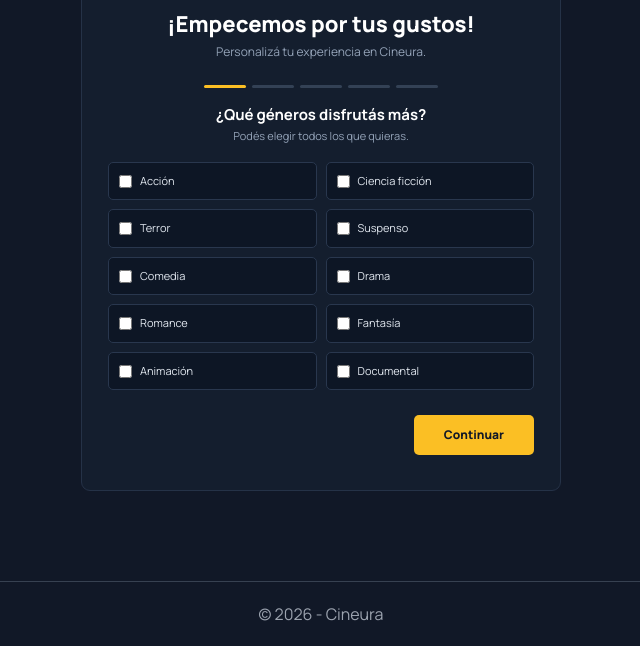
After one commit to Lorenzock10/Cineura, an ASP.NET Core app: template Views/Home/Cuestionario.cshtml in a window 1280 px wide. The commit adds this page. Shown: the part 508-1154 px from the top of the page, without its empty margins (319-959 px from the left). Run offline with ASP.NET Core 8, Linux system fonts and the light colour scheme; the template is opened without the code that fills it, so the values that code supplies are empty; style sheets or scripts are compiled from the project's sources.

Commit message:
agregación de las preguntas al registrarse

```diff
--- /dev/null
+++ b/Views/Home/Cuestionario.cshtml
@@ -0,0 +1,160 @@
+
+@{
+    ViewData["Title"] = "Tus gustos - Cineura";
+}
+
+<div class="cine-cuestionario">
+    <div class="cine-cuestionario-tarjeta">
+
+        <div class="cine-cuestionario-estrella">
+            <img src="~/imagenes/logo_c.png" alt="Logo Cineura" />
+        </div>
+        <h2 id="tituloPregunta">¡Empecemos por tus gustos!</h2>
+        <p id="subtituloPregunta">
+            Personalizá tu experiencia en Cineura.
+        </p>
+
+        <div class="cine-cuestionario-progreso">
+            <span class="activo"></span>
+            <span></span>
+            <span></span>
+            <span></span>
+            <span></span>
+        </div>
+
+        @if (TempData["Error"] != null)
+        {
+            <p class="cine-cuestionario-error">@TempData["Error"]</p>
+        }
+
+        <form asp-controller="Home"
+              asp-action="GuardarCuestionario"
+              method="post"
+              id="formCuestionario">
+
+            @Html.AntiForgeryToken()
+
+            <div class="cine-pregunta activa">
+                <h3>¿Qué géneros disfrutás más?</h3>
+                <p>Podés elegir todos los que quieras.</p>
+
+                <div class="cine-opciones">
+                    @foreach (string genero in new string[] {
+                        "Acción", "Ciencia ficción", "Terror",
+                        "Suspenso", "Comedia", "Drama",
+                        "Romance", "Fantasía", "Animación",
+                        "Documental"
+                    })
+                    {
+                        <label class="cine-opcion">
+                            <input type="checkbox"
+                                   name="generos"
+                                   value="@genero" />
+                            <span>@genero</span>
+                        </label>
+                    }
+                </div>
+            </div>
+
+            <div class="cine-pregunta">
+                <h3>¿Qué tipo de historias disfrutás más?</h3>
+                <p>Elegí las que más te representen.</p>
+
+                <div class="cine-opciones">
+                    @foreach (string historia in new string[] {
+                        "Que me hagan pensar", "Que me emocionen",
+                        "Que me hagan reír", "Con misterio",
+                        "Que me sorprendan", "Con mucha tensión"
+                    })
+                    {
+                        <label class="cine-opcion">
+                            <input type="checkbox"
+                                   name="historias"
+                                   value="@historia" />
+                            <span>@historia</span>
+                        </label>
+                    }
+                </div>
+            </div>
+
+            <div class="cine-pregunta">
+                <h3>¿Con quién solés ver películas?</h3>
+                <p>Elegí la opción que más se acerque a vos.</p>
+
+                <div class="cine-opciones">
+                    @foreach (string opcion in new string[] {
+                        "Solo/a", "Con amigos", "En familia",
+                        "En pareja", "Depende del momento"
+                    })
+                    {
+                        <label class="cine-opcion">
+                            <input type="radio"
+                                   name="compania"
+                                   value="@opcion" />
+                            <span>@opcion</span>
+                        </label>
+                    }
+                </div>
+            </div>
+
+            <div class="cine-pregunta">
+                <h3>¿Qué buscás cuando elegís una película?</h3>
+                <p>Podés marcar más de una emoción.</p>
+
+                <div class="cine-opciones">
+                    @foreach (string emocion in new string[] {
+                        "Adrenalina", "Tranquilidad",
+                        "Emoción", "Intriga",
+                        "Inspiración", "Desconectar"
+                    })
+                    {
+                        <label class="cine-opcion">
+                            <input type="checkbox"
+                                   name="emociones"
+                                   value="@emocion" />
+                            <span>@emocion</span>
+                        </label>
+                    }
+                </div>
+            </div>
+
+            <div class="cine-pregunta">
+                <h3>¿Te gusta descubrir películas poco populares?</h3>
+                <p>Elegí la respuesta que mejor te describa.</p>
+
+                <div class="cine-opciones">
+                    @foreach (string opcion in new string[] {
+                        "Sí, me encanta descubrir",
+                        "A veces, si me interesan",
+                        "Prefiero las más conocidas"
+                    })
+                    {
+                        <label class="cine-opcion">
+                            <input type="radio"
+                                   name="descubrimiento"
+                                   value="@opcion" />
+                            <span>@opcion</span>
+                        </label>
+                    }
+                </div>
+            </div>
+
+            <p id="errorPregunta" class="cine-cuestionario-error"
+               role="alert" aria-live="polite"></p>
+
+            <div class="cine-cuestionario-botones">
+                <button type="button"
+                        id="botonVolver"
+                        class="cine-boton-volver">
+                    ← Volver
+                </button>
+
+                <button type="button"
+                        id="botonContinuar"
+                        class="cine-boton-continuar">
+                    Continuar
+                </button>
+            </div>
+        </form>
+    </div>
+</div>
--- a/wwwroot/css/site.css
+++ b/wwwroot/css/site.css
@@ -1174,3 +1174,196 @@ body {
         font-size: 20px;
     }
 }
+
+/* CUESTIONARIO CINEURA */
+
+.cine-cuestionario {
+    min-height: 85vh;
+    background: #111827;
+    display: flex;
+    justify-content: center;
+    align-items: center;
+    padding: 50px 20px;
+    font-family: 'Manrope', sans-serif;
+}
+
+.cine-cuestionario-tarjeta {
+    width: 100%;
+    max-width: 480px;
+    background: #141e2e;
+    border: 1px solid #253247;
+    border-radius: 9px;
+    padding: 35px 26px;
+    text-align: center;
+    color: white;
+}
+
+.cine-cuestionario-estrella {
+    font-size: 38px;
+    color: #FBBF24;
+    margin-bottom: 12px;
+}
+
+.cine-cuestionario-tarjeta h2 {
+    font-size: 22px;
+    font-weight: 800;
+    margin-bottom: 6px;
+}
+
+.cine-cuestionario-tarjeta > p {
+    font-size: 12px;
+    color: #94a3b8;
+}
+
+.cine-cuestionario-progreso {
+    display: flex;
+    justify-content: center;
+    gap: 6px;
+    margin: 24px 0 18px;
+}
+
+.cine-cuestionario-progreso span {
+    width: 42px;
+    height: 3px;
+    background: #334155;
+    border-radius: 5px;
+}
+
+.cine-cuestionario-progreso span.activo {
+    background: #FBBF24;
+}
+
+.cine-pregunta {
+    display: none;
+}
+
+.cine-pregunta.activa {
+    display: block;
+}
+
+.cine-pregunta h3 {
+    font-size: 15px;
+    font-weight: 700;
+    margin-bottom: 4px;
+}
+
+.cine-pregunta p {
+    font-size: 11px;
+    color: #94a3b8;
+    margin-bottom: 17px;
+}
+
+.cine-opciones {
+    display: grid;
+    grid-template-columns: repeat(2, minmax(0, 1fr));
+    gap: 9px;
+    text-align: left;
+}
+
+.cine-opcion {
+    display: flex;
+    align-items: center;
+    gap: 8px;
+    padding: 10px;
+    background: #0d1625;
+    border: 1px solid #29374e;
+    border-radius: 5px;
+    font-size: 11px;
+    color: #e2e8f0;
+    cursor: pointer;
+    transition: 0.2s;
+}
+
+.cine-opcion:hover {
+    border-color: #FBBF24;
+}
+
+.cine-opcion:has(input:checked) {
+    border-color: #FBBF24;
+    background: #2b2c22;
+}
+
+.cine-opcion input {
+    margin: 0;
+    accent-color: #FBBF24;
+}
+
+.cine-cuestionario-botones {
+    display: flex;
+    justify-content: space-between;
+    align-items: center;
+    margin-top: 25px;
+}
+
+.cine-boton-volver {
+    border: none;
+    background: transparent;
+    color: #94a3b8;
+    font-size: 12px;
+    cursor: pointer;
+}
+
+.cine-boton-continuar {
+    background: #FBBF24;
+    color: #111827;
+    border: none;
+    border-radius: 5px;
+    padding: 11px 30px;
+    font-size: 12px;
+    font-weight: 800;
+    cursor: pointer;
+}
+
+.cine-boton-continuar:hover {
+    background: #f59e0b;
+}
+
+.cine-cuestionario-error {
+    color: #EF4444;
+    font-size: 12px;
+    margin-top: 12px;
+}
+
+@media (max-width: 480px) {
+    .cine-opciones {
+        grid-template-columns: 1fr;
+    }
+
+    .cine-cuestionario-tarjeta {
+        padding: 25px 18px;
+    }
+}
+
+/* PANTALLA FINAL DEL CUESTIONARIO */
+
+.cine-final {
+    min-height: 370px;
+    display: flex;
+    flex-direction: column;
+    justify-content: center;
+    align-items: center;
+}
+
+.cine-final h2 {
+    margin-bottom: 15px;
+}
+
+.cine-final p {
+    max-width: 320px;
+    color: #94a3b8;
+    font-size: 12px;
+    line-height: 1.8;
+    margin-bottom: 22px;
+}
+
+.cine-final-enlace {
+    display: inline-block;
+    text-decoration: none;
+    margin-bottom: 15px;
+}
+
+.cine-final-perfil {
+    color: #EF4444;
+    text-decoration: none;
+    font-size: 11px;
+}
--- a/wwwroot/js/site.js
+++ b/wwwroot/js/site.js
@@ -591,3 +591,89 @@ document.addEventListener("DOMContentLoaded", function () {
     });
 
 });
+
+document.addEventListener("DOMContentLoaded", function () {
+
+    const formulario = document.getElementById("formCuestionario");
+
+    // Solo ejecutar en la página del cuestionario
+    if (formulario === null) {
+        return;
+    }
+
+    let pasoActual = 0;
+
+    const preguntas = document.querySelectorAll(".cine-pregunta");
+    const progreso = document.querySelectorAll(".cine-cuestionario-progreso span");
+
+    const titulo = document.getElementById("tituloPregunta");
+    const subtitulo = document.getElementById("subtituloPregunta");
+    const botonContinuar = document.getElementById("botonContinuar");
+    const botonVolver = document.getElementById("botonVolver");
+    const errorPregunta = document.getElementById("errorPregunta");
+
+    const titulos = [
+        "¡Empecemos por tus gustos!",
+        "Busquemos tu tipo de historia",
+        "Una más para conocerte",
+        "¿Qué querés sentir hoy?",
+        "Descubrí algo diferente"
+    ];
+
+    const subtitulos = [
+        "Personalizá tu experiencia en Cineura.",
+        "Queremos descubrir qué te atrapa de una película.",
+        "Así podemos recomendarte algo para cada momento.",
+        "A veces elegimos una película por cómo queremos sentirnos.",
+        "Queremos saber qué lugar le das a las películas menos conocidas."
+    ];
+
+    function mostrarPregunta() {
+
+        for (let i = 0; i < preguntas.length; i++) {
+            preguntas[i].classList.toggle("activa", i === pasoActual);
+            progreso[i].classList.toggle("activo", i <= pasoActual);
+        }
+
+        titulo.textContent = titulos[pasoActual];
+        subtitulo.textContent = subtitulos[pasoActual];
+
+        botonVolver.style.visibility =
+            pasoActual === 0 ? "hidden" : "visible";
+
+        botonContinuar.textContent =
+            pasoActual === 4 ? "Finalizar" : "Continuar";
+
+        errorPregunta.textContent = "";
+    }
+
+    botonContinuar.addEventListener("click", function () {
+
+        const pregunta = preguntas[pasoActual];
+        const seleccionadas = pregunta.querySelectorAll("input:checked");
+
+        if (seleccionadas.length === 0) {
+            errorPregunta.textContent = "Seleccioná al menos una opción.";
+            return;
+        }
+
+        if (pasoActual < preguntas.length - 1) {
+            pasoActual++;
+            mostrarPregunta();
+        }
+        else {
+            botonContinuar.disabled = true;
+            formulario.submit();
+        }
+    });
+
+    botonVolver.addEventListener("click", function () {
+
+        if (pasoActual > 0) {
+            pasoActual--;
+            mostrarPregunta();
+        }
+    });
+
+    mostrarPregunta();
+});
```
Also changed, not shown: Controllers/HomeController.cs (+103 -0 lines), Models/BD.cs (+75 -0 lines), Views/Home/CuestionarioFinal.cshtml (added, +33 -0 lines), Cineura.sql, 4 other files.
